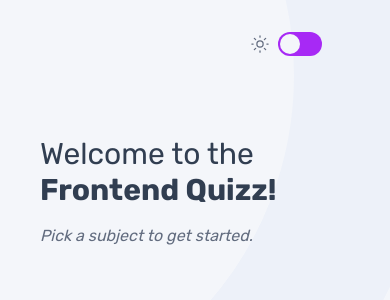
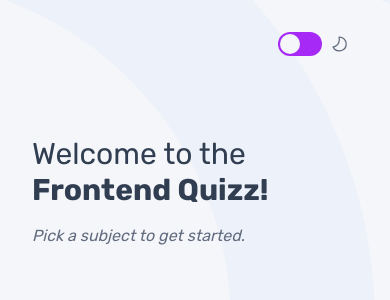
Before and after one commit to alexisdlr/frontend-quizz-app, a Next.js app: page / in a window 390 px wide. Shown: the top 300 px of the page. Built offline with nearby package versions, Linux system fonts and the light colour scheme; no server answers.

Commit message:
responsive image

```diff
--- a/app/(root)/layout.tsx
+++ b/app/(root)/layout.tsx
@@ -4,7 +4,6 @@ import MaxWidthWrapper from "@/components/max-width-wrapper";
 
 const RootLayout = ({ children }: { children: React.ReactNode }) => {
   return (
-
     <div className="bg-white dark:bg-dark-blue xs:py-8 md:py-20 w-full h-full transition relative">
       {/* BACKGROUND PATTERN  */}
       <ImageBackground />
@@ -12,7 +11,7 @@ const RootLayout = ({ children }: { children: React.ReactNode }) => {
         <Header />
       </MaxWidthWrapper>
 
-      {children}
+      <main>{children}</main>
     </div>
   );
 };
--- a/app/(root)/page.tsx
+++ b/app/(root)/page.tsx
@@ -5,7 +5,7 @@ import { getSubjects } from "@/lib/actions/getSubjects";
 export default async function Home() {
   const subjects = await getSubjects();
   return (
-    <MaxWidthWrapper className="grid px-10 grid-cols-1 md:grid-cols-2 gap-10 lg:px-0 relative z-50">
+    <MaxWidthWrapper className="grid px-8 grid-cols-1 md:grid-cols-2 gap-10 lg:px-0 relative z-50 h-full">
       <div className="flex flex-col xs:gap-4 md:gap-10">
         <h1 className="xs:text-3xl md:text-5xl font-normal text-dark-blue dark:text-white">
           Welcome to the <span className="font-bold">Frontend Quizz!</span>
--- a/components/image-background.tsx
+++ b/components/image-background.tsx
@@ -1,27 +1,8 @@
-"use client";
+const ImageBackground = () => {
 
-import { useThemeStore } from "@/store/theme-store";
-
-const ImageBackground = () => {
-  const { darkMode } = useThemeStore();
-  if (darkMode) {
-    return (
-      <div
-        className="w-full h-full absolute top-0 left-0 bg-transparent"
-        style={{
-          backgroundImage:
-            "url('/assets/images/pattern-background-desktop-dark.svg')",
-        }}
-      />
-    );
-  }
   return (
     <div
-      className="w-full h-full absolute top-0 left-0 bg-transparent"
-      style={{
-        backgroundImage:
-          "url('/assets/images/pattern-background-desktop-light.svg')",
-      }}
+      className="w-full h-full absolute top-0 left-0 xs:bg-pattern-light-mobile xs:dark:bg-pattern-dark-mobile bg-transparent lg:bg-pattern-light-desktop lg:dark:bg-pattern-dark-desktop"
     />
   );
 };
--- a/tailwind.config.ts
+++ b/tailwind.config.ts
@@ -10,7 +10,7 @@ const config: Config = {
   theme: {
     extend: {
       screens: {
-        "xs": "300px",
+        xs: "300px",
         "2xl": "1440px",
       },
 
@@ -18,6 +18,15 @@ const config: Config = {
         "gradient-radial": "radial-gradient(var(--tw-gradient-stops))",
         "gradient-conic":
           "conic-gradient(from 180deg at 50% 50%, var(--tw-gradient-stops))",
+
+        "pattern-light-desktop":
+          "url('/assets/images/pattern-background-desktop-light.svg')",
+        "pattern-dark-desktop":
+          "url('/assets/images/pattern-background-desktop-dark.svg')",
+        "pattern-light-mobile":
+          "url('/assets/images/pattern-background-mobile-light.svg')",
+        "pattern-dark-mobile":
+          "url('/assets/images/pattern-background-mobile-dark.svg')",
       },
       colors: {
         "light-blue": "#ABC1E1",
```
